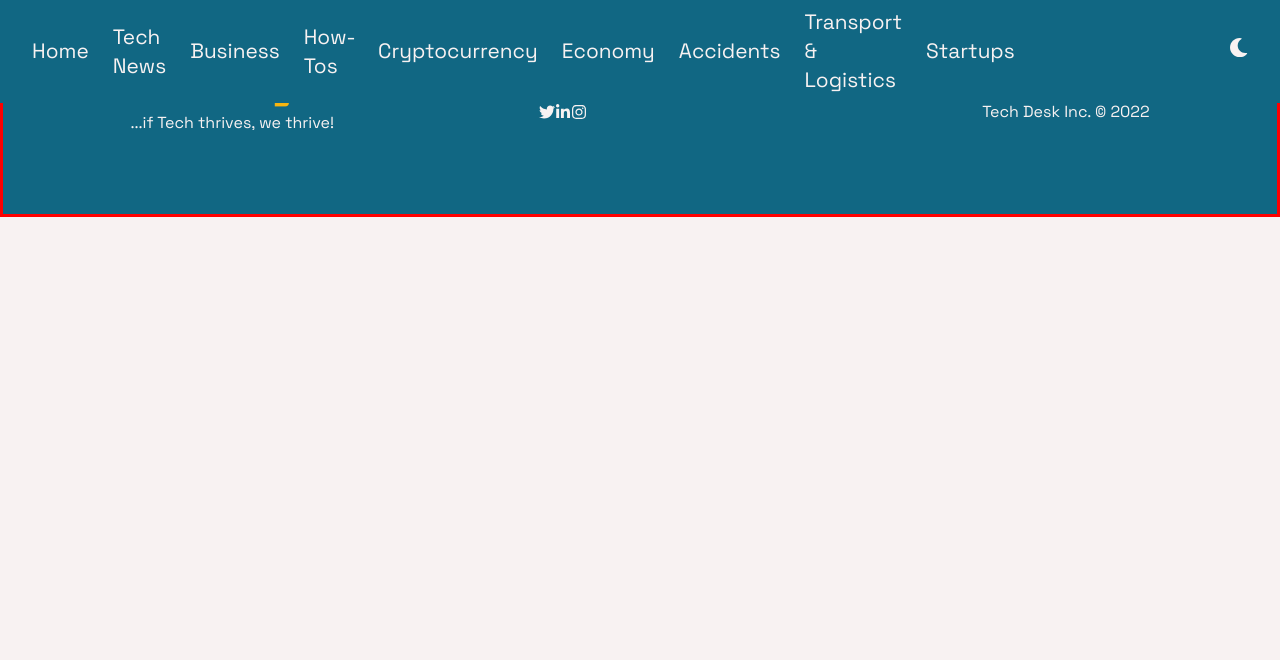
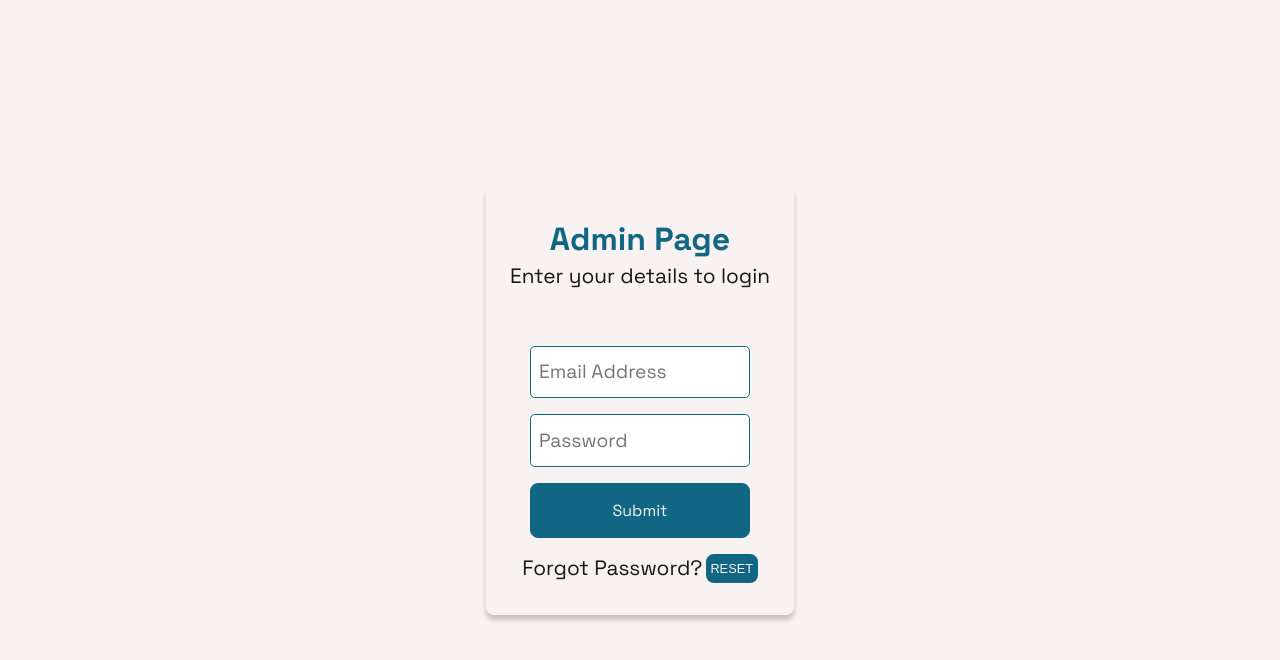
Before and after one commit to eimaam/tech-binge, a React (Create React App) app: page /admin in a window 1280 px wide. Shown: the top 660 px of the page. Built offline with nearby package versions, Linux system fonts and the light colour scheme.

Commit message:
created admin login page

```diff
--- a/public/css/style.css
+++ b/public/css/style.css
@@ -1,3 +1,8 @@
+.flex {
+  display: flex;
+  gap: 0.2rem;
+}
+
 h1 {
   font-size: 3rem;
   color: #f7b510;
@@ -9,7 +14,7 @@ h2 {
 }
 @media only screen and (max-width: 600px) {
   h2 {
-    font-size: 1.5rem;
+    font-size: 1.35rem;
   }
 }
 
@@ -24,6 +29,11 @@ h4 {
 p {
   font-size: 1.3rem;
 }
+@media only screen and (max-width: 600px) {
+  p {
+    font-size: 1.1rem;
+  }
+}
 
 button, .btn--secondary, input[type=submit] {
   padding: 1rem 1.5rem;
@@ -34,9 +44,17 @@ button, .btn--secondary, input[type=submit] {
   border-radius: 0.5rem;
   cursor: pointer;
 }
+button:hover, .btn--secondary:hover, input[type=submit]:hover {
+  background-color: #6fdcfe;
+}
 
 .btn--secondary {
   background-color: #f7b510;
+}
+
+.btn--small {
+  font-size: 0.8rem;
+  padding: 0.3rem;
 }
 
 img {
@@ -52,6 +70,11 @@ ul {
 }
 ul li {
   font-size: 1.3rem;
+}
+@media only screen and (max-width: 600px) {
+  ul li {
+    font-size: 1.1rem;
+  }
 }
 
 .container, .dashboard--container, .create--post {
@@ -203,6 +226,7 @@ nav {
     justify-content: center;
     align-items: center;
     padding-inline: 1rem;
+    transition: transform 1s ease-out;
   }
 }
 @media only screen and (max-width: 600px) {
@@ -235,6 +259,9 @@ nav ul {
   justify-content: center;
   align-items: center;
   justify-content: space-between;
+  transition: all 1s ease-in-out;
+  transition-duration: 500;
+  transition-delay: 300;
 }
 nav ul li a:active {
   color: #f7b510;
@@ -246,8 +273,8 @@ nav ul li a:active {
     gap: 1.5rem;
     justify-content: center;
     align-items: center;
+    gap: 0.2rem;
     display: none;
-    gap: 0.2rem;
   }
 }
 
@@ -373,6 +400,34 @@ footer .footer--container p {
   color: #f7b510;
 }
 
+.modal {
+  position: absolute;
+  width: 40%;
+  display: flex;
+  flex-direction: column;
+  gap: 1.5rem;
+  justify-content: center;
+  align-items: center;
+  background-color: #6fdcfe;
+  padding-block: 3rem;
+  border-radius: 0.5rem;
+}
+.modal form {
+  width: 60%;
+  padding-block: 2.5rem;
+}
+.modal button:hover, .modal .btn--secondary:hover, .modal input[type=submit]:hover {
+  background-color: #f7b510;
+}
+@media only screen and (max-width: 600px) {
+  .modal {
+    width: 100%;
+  }
+  .modal form {
+    width: 100%;
+  }
+}
+
 * {
   margin: 0;
   padding: 0;
@@ -395,6 +450,25 @@ a {
   color: inherit;
   text-decoration: none;
   cursor: pointer;
+}
+
+form {
+  width: 30%;
+  display: flex;
+  flex-direction: column;
+  gap: 1.5rem;
+  justify-content: center;
+  align-items: center;
+  gap: 1rem;
+  padding: 2rem 1rem;
+  box-shadow: 0 5px 5px 0 rgba(0, 0, 0, 0.2);
+  text-align: center;
+  border-radius: 0.5rem;
+}
+@media only screen and (max-width: 600px) {
+  form {
+    width: 90%;
+  }
 }
 
 input,
--- a/public/sass/_utilities.scss
+++ b/public/sass/_utilities.scss
@@ -5,6 +5,11 @@
 
 // Header sizes
 // font sizes
+.flex{
+    @include flex;
+    gap: 0.3rem;
+}
+
 h1{
     font-size: 3rem;
     color: $secondary;
@@ -15,7 +20,7 @@ h2{
     color: $primary;
 
     @include mobile{
-        font-size: 1.5rem;
+        font-size: 1.35rem;
     }
 }
 
@@ -29,6 +34,10 @@ h4{
 
 p{
     font-size: 1.3rem;
+
+    @include mobile{
+        font-size: 1.1rem;
+    }
 }
 
 // Button & submit input
@@ -40,11 +49,20 @@ button, input[type="submit"]{
     background-color: $primary;
     border-radius: $m-border-radius;
     cursor: pointer;
+
+    &:hover{
+        background-color: $extras;
+    }
 }
 
 .btn--secondary{
     @extend button;
     background-color: $secondary;
+}
+
+.btn--small{
+    font-size: 0.8rem;
+    padding: 0.3rem;
 }
 
 img{
@@ -59,6 +77,10 @@ ul{
 
     li{
         font-size: 1.3rem;
+
+        @include mobile{
+            font-size: 1.1rem;
+        }
     }
 }
 
--- a/public/sass/_variables.scss
+++ b/public/sass/_variables.scss
@@ -18,6 +18,7 @@ $xs-pad: 0.5rem;
 // margin
 $l-margin: 2rem;
 $m-margin: 1rem;
+$s-margin: 0.5rem;
 
 // border
 // $border: 1px solid $primary;
--- a/public/sass/style.scss
+++ b/public/sass/style.scss
@@ -9,6 +9,7 @@
 @import './createPost';
 @import "./dashboard";
 @import './statCard';
+@import './modal';
 
 
 
@@ -54,6 +55,20 @@ a{
     cursor: pointer;
 }
 
+form{
+    width: 30%;
+    @include flex-col;
+    gap: 1rem;
+    padding: $l-pad $s-pad;
+    box-shadow: 0 5px 5px 0 rgba(0 0 0 / 0.2);
+    text-align: center;
+    border-radius: $m-border-radius;
+
+    @include mobile{
+        width: 90%;
+    }
+}
+
 input,
 select,
 textarea{
@@ -75,5 +90,4 @@ textarea{
         width: 100%;
         font-size: 16px;
     }
-
 }
--- a/src/App.js
+++ b/src/App.js
@@ -5,18 +5,20 @@ import { Homepage } from "./components/Homepage";
 import { BrowserRouter as Router, Routes, Route } from "react-router-dom"
 import { Dashboard } from "./components/Admin/Dashboard";
 import { CreatePost } from "./components/Admin/CreatePost";
+import { Login } from "./components/Admin/Login";
 
 
 function App() {
   return (
     <Router>
-    <NavBar />
+    {/* <NavBar /> */}
       <Routes>
         <Route exact path="/" element={<Homepage />} />
         <Route path="/dashboard" element={<Dashboard />} />
         <Route path="/create" element={<CreatePost />} />
+        <Route path="/admin" element={<Login />} />
       </Routes>
-      <Footer />
+      {/* <Footer /> */}
     </Router>
   );
 }
--- /dev/null
+++ b/src/components/Admin/Login.js
@@ -0,0 +1,40 @@
+import React from 'react'
+import { useState } from 'react'
+import { ResetPass } from './ResetPass'
+
+export const Login = () => {
+    const [showModal, setShowModal] = useState(false)
+  return (
+    <div className='container'>
+        <div className='container--item' >
+            <form action="" >
+                <div>
+                    <h2>Admin Page</h2>
+                    <p>Enter your details to login</p>
+                </div>
+                <br />
+                <input
+                type="email"
+                // value={}
+                placeholder="Email Address"
+                // onChange={}
+                />
+                <input
+                type="password"
+                // value={}
+                placeholder="Password"
+                // onChange={}
+                />
+                <input
+                type="submit"
+                name=""
+                />
+                <div>
+                    <p className='flex'>Forgot Password? <button className='btn--small' onClick={() => setShowModal(!showModal)}>RESET</button> </p>
+                </div>
+            </form>
+            {showModal && <ResetPass onClick={() => setShowModal(false)}/>}
+        </div>
+    </div>
+  )
+}
--- /dev/null
+++ b/src/components/Admin/ResetPass.js
@@ -0,0 +1,16 @@
+import React from 'react'
+
+export const ResetPass = (props) => {
+  return (
+    <div className='modal'>
+        <form action="">
+            <input
+            type="email"
+            placeholder='Enter registered Email'
+            />
+            <input type="submit" />
+        </form>
+        <button className='btn--small' onClick={props.onClick}>close</button>
+    </div>
+  )
+}
--- a/src/components/NavBar.js
+++ b/src/components/NavBar.js
@@ -38,7 +38,7 @@ export const NavBar = () => {
             <FaBars id='showNav' onClick={toggleNav}/>
             <FaTimes id='closeNav' onClick={toggleNav}/>
             {/* <img src={logo} alt="" /> */}
-            <FaMoon onClick={toggleMode} id="toggler"/>
+            <FaMoon onClick={toggleMode} id="mode"/>
         </div>
         <ul id='menu'>
             <li><Link to="/">Home</Link></li>
```
Also changed, not shown: public/sass/_modal.scss (added, +27 -0 lines), public/sass/_nav.scss (+9 -1 lines), 1 other file (tests, documents, lock files or other folders).
